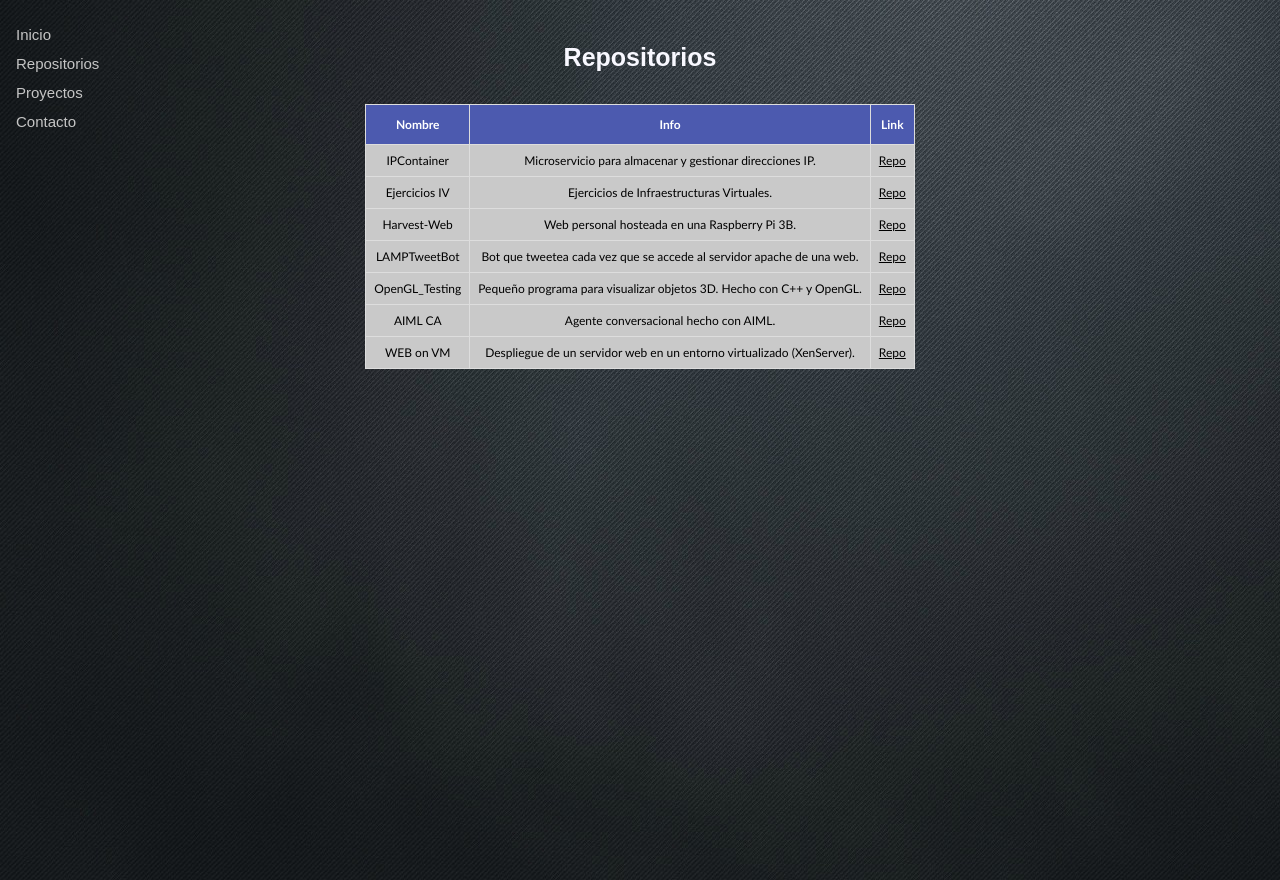
After one commit to harvestcore/harvestcore.github.io, a PHP site: page /misc/repositorios.html in a window 1280 px wide. The commit adds this page. Run offline with PHP 8.4, Linux system fonts and the light colour scheme.

Commit message:
Agrego menú lateral y creo páginas básicas.

```diff
--- /dev/null
+++ b/misc/repositorios.html
@@ -0,0 +1,69 @@
+<html>
+	<head>
+		<meta charset="utf-8">
+		<title>HarvestCore</title>
+		<link rel="stylesheet" type="text/css" href="../styles/styles.css">
+		<link rel="icon" type="image/png" href="../images/icon.png">
+	</head>
+
+	<body>
+
+		<!-- Side navigation -->
+		<div class="sidenav">
+			<a href="../index.html">Inicio</a>
+			<a href="./repositorios.html">Repositorios</a>
+			<a href="./proyectos.html">Proyectos</a>
+			<a href="./contacto.html">Contacto</a>
+		</div>
+
+		<br><br>
+		<h2 align="center">Repositorios</h2>
+		<br>
+
+		<table align="center" id="servers">
+			<tr>
+                <th><div align="center">Nombre</div></th>
+                <th><div align="center">Info</div></th>
+				<th><div align="center">Link</div></th>
+			</tr>
+			<tr>
+                <td>IPContainer</td>
+                <td>Microservicio para almacenar y gestionar direcciones IP.</td>
+				<td><a href="https://github.com/harvestcore/IPContainer">Repo</a></td>
+			</tr>
+			<tr>
+                <td>Ejercicios IV</td>
+                <td>Ejercicios de Infraestructuras Virtuales.</td>
+				<td><a href="https://github.com/harvestcore/IV1819-Ejercicios">Repo</a></td>
+            </tr>
+            <tr>
+                <td>Harvest-Web</td>
+                <td>Web personal hosteada en una Raspberry Pi 3B.</td>
+                <td><a href="https://github.com/harvestcore/harvest-web">Repo</a></td>
+            </tr>
+            <tr>
+                <td>LAMPTweetBot</td>
+                <td>Bot que tweetea cada vez que se accede al servidor apache de una web.</td>
+                <td><a href="https://github.com/harvestcore/LAMPTweetBot">Repo</a></td>
+            </tr>
+            <tr>
+                <td>OpenGL_Testing</td>
+                <td>Pequeño programa para visualizar objetos 3D. Hecho con C++ y OpenGL.</td>
+                <td><a href="https://github.com/harvestcore/OpenGL_Testing">Repo</a></td>
+            </tr>
+            <tr>
+                <td>AIML CA</td>
+                <td>Agente conversacional hecho con AIML.</td>
+                <td><a href="https://github.com/harvestcore/AIML_Conversational_Agent">Repo</a></td>
+            </tr>
+            <tr>
+                <td>WEB on VM</td>
+                <td>Despliegue de un servidor web en un entorno virtualizado (XenServer).</td>
+                <td><a href="https://github.com/harvestcore/SWAP/blob/master/trabajo/trabajo.md">Repo</a></td>
+            </tr>
+        </table>
+
+
+
+	</body>
+</html>
--- a/styles/styles.css
+++ b/styles/styles.css
@@ -299,3 +299,73 @@ p {
 #filtroArchivos {
 	align-items: center;
 }
+
+
+/*-------------------------Barra lateral----------------------------*/
+ /* The sidebar menu */
+ .sidenav {
+  height: 100%; /* Full-height: remove this if you want "auto" height */
+  width: 120px; /* Set the width of the sidebar */
+  position: fixed; /* Fixed Sidebar (stay in place on scroll) */
+  z-index: 1; /* Stay on top */
+  top: 0; /* Stay at the top */
+  left: 0;
+  /*background-color: #111; /* Black */
+  overflow-x: hidden; /* Disable horizontal scroll */
+  padding-top: 20px;
+}
+
+/* The navigation menu links */
+.sidenav a {
+  padding: 6px 8px 6px 16px;
+  text-decoration: none;
+  font-size: 15px;
+  color: #c5c5c5;
+  display: block;
+}
+
+/* When you mouse over the navigation links, change their color */
+.sidenav a:hover {
+  color: #f1f1f1;
+}
+
+/* Style page content */
+.main {
+  margin-left: 120px; /* Same as the width of the sidebar */
+  padding: 0px 10px;
+}
+
+/* On smaller screens, where height is less than 450px, change the style of the sidebar (less padding and a smaller font size) */
+@media screen and (max-height: 450px) {
+  .sidenav {padding-top: 15px;}
+  .sidenav a {font-size: 15px;}
+}
+
+.navbar {
+  width: 100%;
+  background-color: #555;
+  overflow: auto;
+}
+
+.navbar a {
+  float: left;
+  padding: 12px;
+  color: white;
+  text-decoration: none;
+  font-size: 17px;
+}
+
+.navbar a:hover {
+  background-color: #4CAF50;
+}
+
+.active {
+  background-color: #4CAF50;
+}
+
+@media screen and (max-width: 500px) {
+  .navbar a {
+    float: none;
+    display: block;
+  }
+}
```
Also changed, not shown: index.html (+12 -21 lines), ipcontainer/index.html (added, +22 -0 lines), misc/contacto.html (added, +24 -0 lines), misc/proyectos.html (added, +25 -0 lines), images/fondo.jpg.
